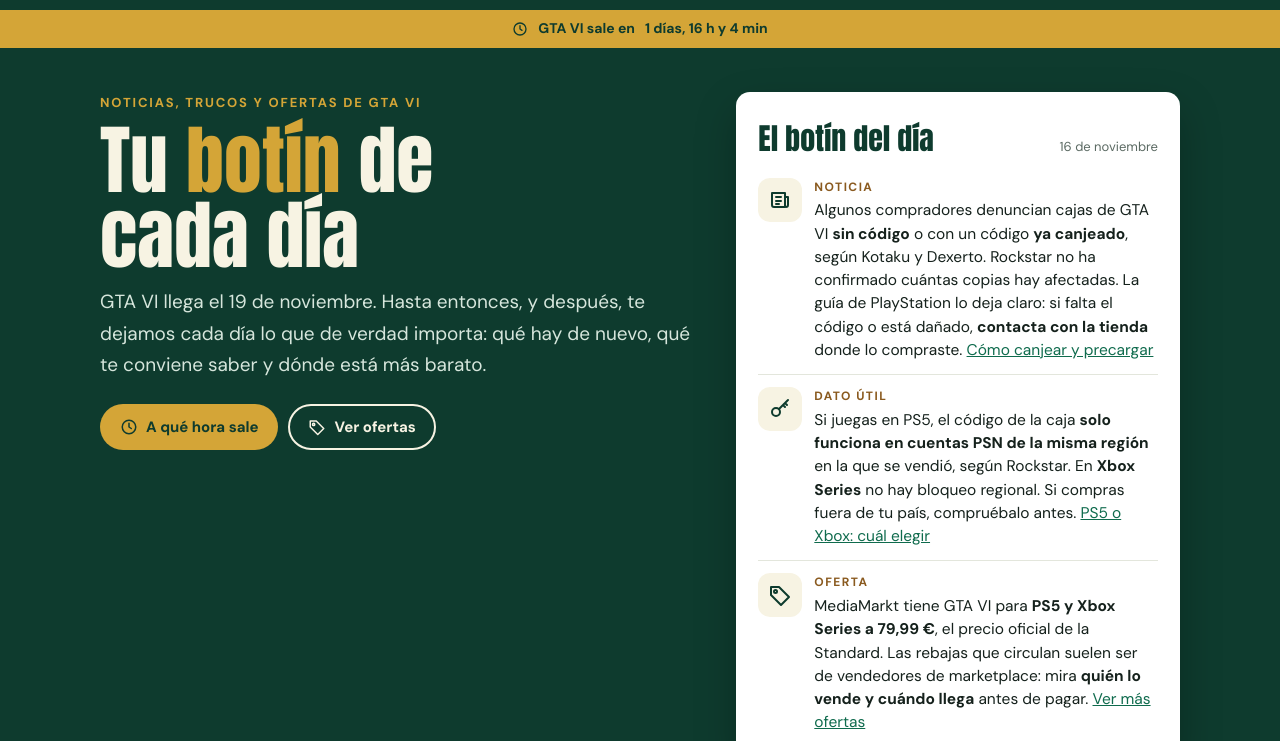
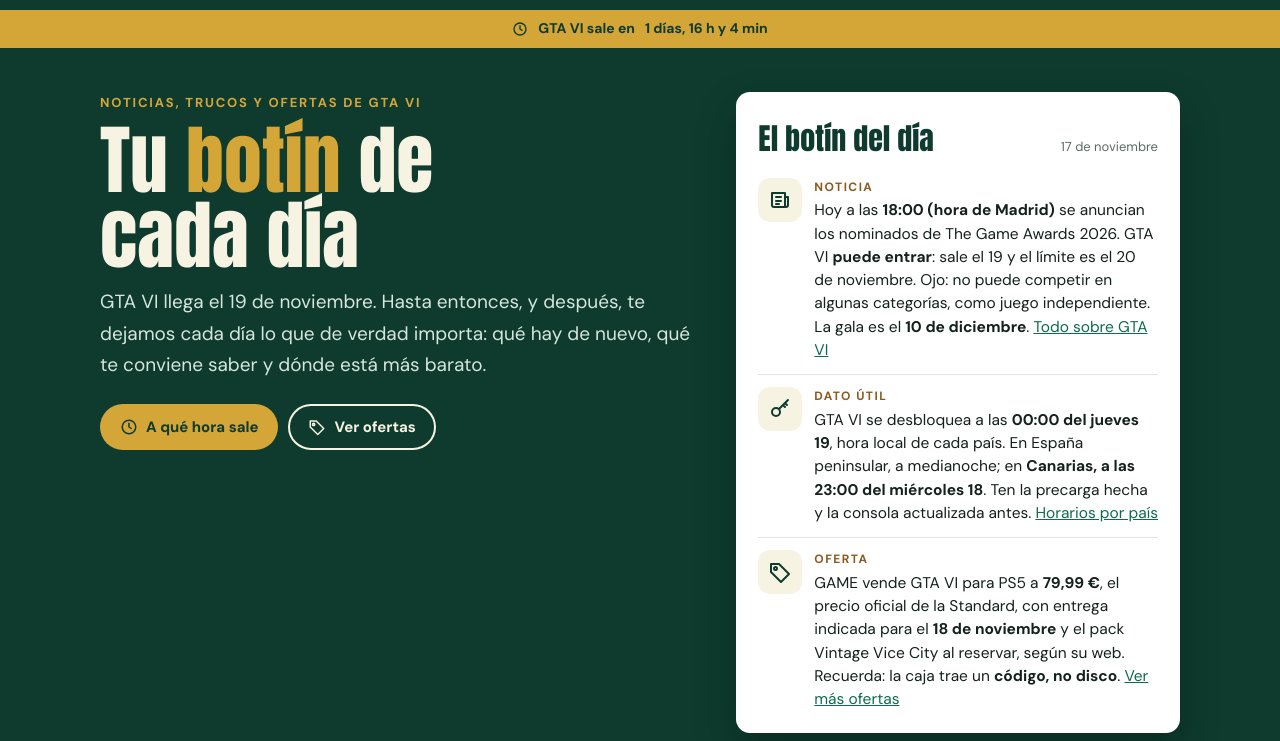
Before and after one commit to botindiario/botindiario-web, a plain HTML site: page index.html in a window 1280 px wide. Shown: the part 56-797 px from the top of the page. Drawn offline with Linux system fonts and the light colour scheme.

Commit message:
Botín del día 2026-11-17
Co-Authored-By: Claude Opus 5.5 <noreply@anthropic.com>
Claude-Session: https://claude.ai/code/session_018E2RkEhuPtBFUfBwRBwZHA

```diff
--- a/index.html
+++ b/index.html
@@ -48,11 +48,11 @@
 </div>
 <section class="loot" aria-labelledby="botin-hoy">
 <!-- BOTIN:INICIO (generado por scripts/actualizar_botin.py, no editar a mano) -->
-<header><h2 id="botin-hoy">El botín del día</h2><time datetime="2026-11-16">16 de noviembre</time></header>
+<header><h2 id="botin-hoy">El botín del día</h2><time datetime="2026-11-17">17 de noviembre</time></header>
 <ol>
-<li><span class="ic"><svg viewBox="0 0 24 24" fill="none" stroke="currentColor" stroke-width="2" stroke-linecap="round" stroke-linejoin="round" aria-hidden="true"><path d="M4 5h13v14H6a2 2 0 0 1-2-2V5Z"/><path d="M17 9h3v8a2 2 0 0 1-2 2"/><path d="M8 9h5M8 13h5M8 16h3"/></svg></span><div><b class="k">Noticia</b><p>Algunos compradores denuncian cajas de GTA VI <strong>sin código</strong> o con un código <strong>ya canjeado</strong>, según Kotaku y Dexerto. Rockstar no ha confirmado cuántas copias hay afectadas. La guía de PlayStation lo deja claro: si falta el código o está dañado, <strong>contacta con la tienda</strong> donde lo compraste. <a href="/gta-6/reserva-y-precarga/">Cómo canjear y precargar</a></p></div></li>
-<li><span class="ic"><svg viewBox="0 0 24 24" fill="none" stroke="currentColor" stroke-width="2" stroke-linecap="round" stroke-linejoin="round" aria-hidden="true"><circle cx="8" cy="15" r="4"/><path d="m11 12 9-9M17 6l2 2M15 8l2 2"/></svg></span><div><b class="k">Dato útil</b><p>Si juegas en PS5, el código de la caja <strong>solo funciona en cuentas PSN de la misma región</strong> en la que se vendió, según Rockstar. En <strong>Xbox Series</strong> no hay bloqueo regional. Si compras fuera de tu país, compruébalo antes. <a href="/gta-6/que-consola-comprar/">PS5 o Xbox: cuál elegir</a></p></div></li>
-<li><span class="ic"><svg viewBox="0 0 24 24" fill="none" stroke="currentColor" stroke-width="2" stroke-linecap="round" stroke-linejoin="round" aria-hidden="true"><path d="M3 12V4h8l10 10-8 8L3 12Z"/><circle cx="7.5" cy="8.5" r="1.5"/></svg></span><div><b class="k">Oferta</b><p>MediaMarkt tiene GTA VI para <strong>PS5 y Xbox Series a 79,99 €</strong>, el precio oficial de la Standard. Las rebajas que circulan suelen ser de vendedores de marketplace: mira <strong>quién lo vende y cuándo llega</strong> antes de pagar. <a href="/ofertas/">Ver más ofertas</a></p></div></li>
+<li><span class="ic"><svg viewBox="0 0 24 24" fill="none" stroke="currentColor" stroke-width="2" stroke-linecap="round" stroke-linejoin="round" aria-hidden="true"><path d="M4 5h13v14H6a2 2 0 0 1-2-2V5Z"/><path d="M17 9h3v8a2 2 0 0 1-2 2"/><path d="M8 9h5M8 13h5M8 16h3"/></svg></span><div><b class="k">Noticia</b><p>Hoy a las <strong>18:00 (hora de Madrid)</strong> se anuncian los nominados de The Game Awards 2026. GTA VI <strong>puede entrar</strong>: sale el 19 y el límite es el 20 de noviembre. Ojo: no puede competir en algunas categorías, como juego independiente. La gala es el <strong>10 de diciembre</strong>. <a href="/gta-6/">Todo sobre GTA VI</a></p></div></li>
+<li><span class="ic"><svg viewBox="0 0 24 24" fill="none" stroke="currentColor" stroke-width="2" stroke-linecap="round" stroke-linejoin="round" aria-hidden="true"><circle cx="8" cy="15" r="4"/><path d="m11 12 9-9M17 6l2 2M15 8l2 2"/></svg></span><div><b class="k">Dato útil</b><p>GTA VI se desbloquea a las <strong>00:00 del jueves 19</strong>, hora local de cada país. En España peninsular, a medianoche; en <strong>Canarias, a las 23:00 del miércoles 18</strong>. Ten la precarga hecha y la consola actualizada antes. <a href="/gta-6/fecha-y-hora-de-lanzamiento/">Horarios por país</a></p></div></li>
+<li><span class="ic"><svg viewBox="0 0 24 24" fill="none" stroke="currentColor" stroke-width="2" stroke-linecap="round" stroke-linejoin="round" aria-hidden="true"><path d="M3 12V4h8l10 10-8 8L3 12Z"/><circle cx="7.5" cy="8.5" r="1.5"/></svg></span><div><b class="k">Oferta</b><p>GAME vende GTA VI para PS5 a <strong>79,99 €</strong>, el precio oficial de la Standard, con entrega indicada para el <strong>18 de noviembre</strong> y el pack Vintage Vice City al reservar, según su web. Recuerda: la caja trae un <strong>código, no disco</strong>. <a href="/ofertas/">Ver más ofertas</a></p></div></li>
 </ol>
 <!-- BOTIN:FIN -->
 </section>
--- a/sitemap.xml
+++ b/sitemap.xml
@@ -1,6 +1,6 @@
 <?xml version="1.0" encoding="UTF-8"?>
 <urlset xmlns="http://www.sitemaps.org/schemas/sitemap/0.9">
-  <url><loc>https://botindiario.com/</loc><lastmod>2026-11-16</lastmod></url>
+  <url><loc>https://botindiario.com/</loc><lastmod>2026-11-17</lastmod></url>
   <url><loc>https://botindiario.com/gta-6/</loc><lastmod>2026-10-18</lastmod></url>
   <url><loc>https://botindiario.com/gta-6/trailer-de-lanzamiento/</loc><lastmod>2026-10-18</lastmod></url>
   <url><loc>https://botindiario.com/gta-6/fecha-y-hora-de-lanzamiento/</loc><lastmod>2026-11-04</lastmod></url>
```
Also changed, not shown: datos/botin.json (+4 -4 lines).
